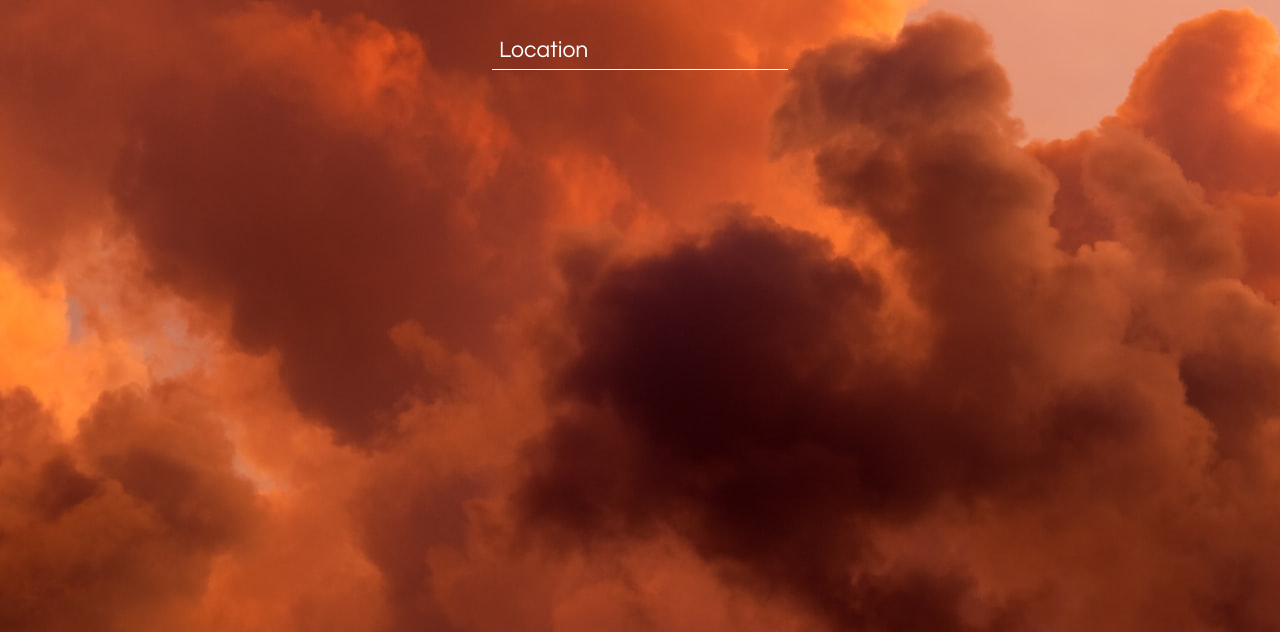
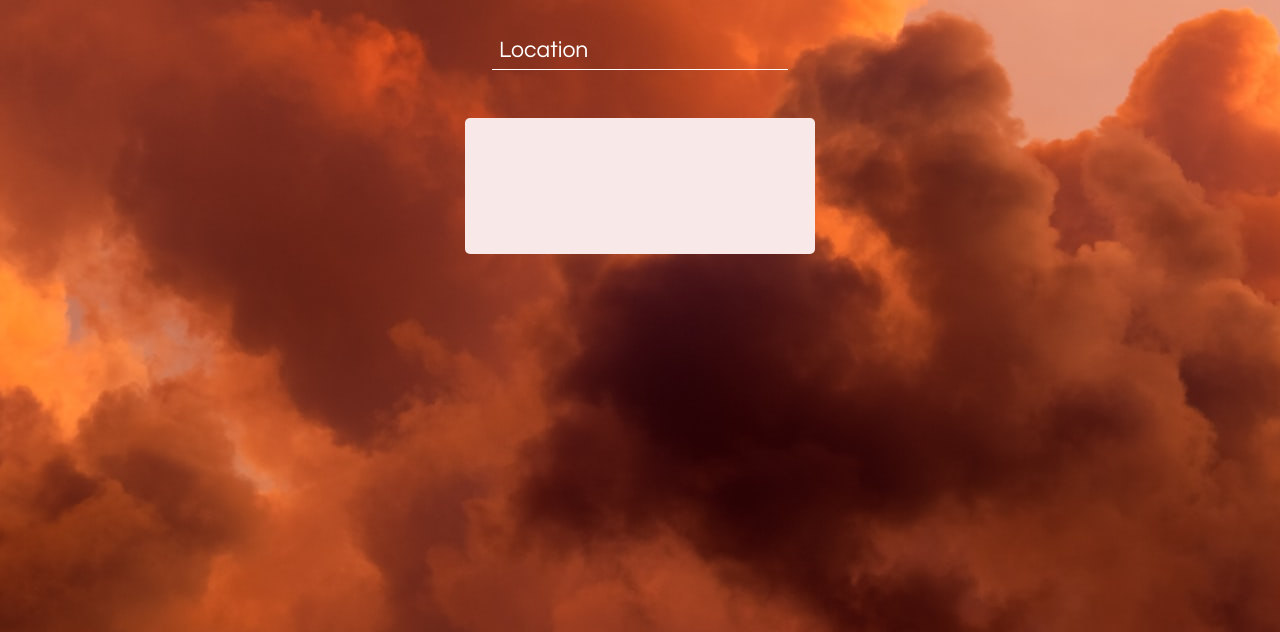
Before and after one commit to dalengit/weatherapi, a plain HTML site: page index.html in a window 1280 px wide. Shown: the part 168-800 px from the top of the page. Drawn offline with Linux system fonts and the light colour scheme.

Commit message:
Final CSS

```diff
--- a/main.css
+++ b/main.css
@@ -39,8 +39,19 @@ input:focus {
     outline: none;
 }
 
+.info-container {
+    background-color: rgb(249, 232, 232);
+    padding: 2em;
+    border-radius: 5px;
+    color: black;
+    text-align: center;
+}
+
 .weather-data {
     padding: 3em;
+    width: 350px;
+    margin-right: auto;
+    margin-left: auto;
 }
 
 .place {
@@ -49,6 +60,7 @@ input:focus {
     flex-direction: row;
     align-items: baseline;
 }
+
 .name {
     font-size: 2.5em;
     margin: 0 .2em 0 0;
```
